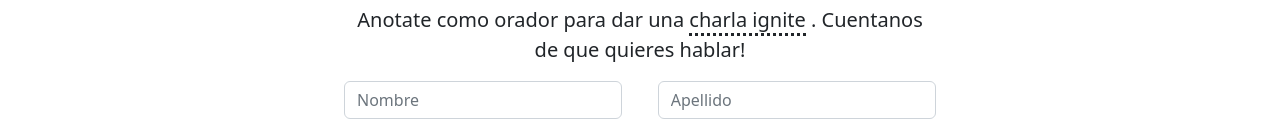
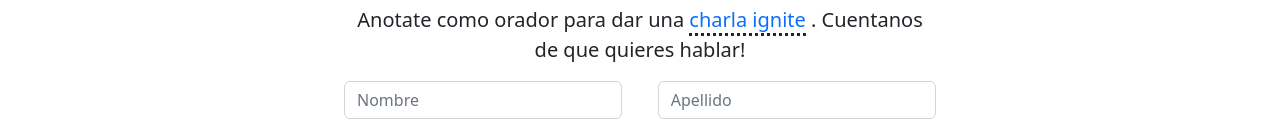
Before and after one commit to GonzaloZafferano/TrabajoPracticoIntegradorCodoACodo, a plain HTML site: page index.html in a window 1280 px wide. Shown: the part 2832-2953 px from the top of the page. Drawn offline with nearby package versions, Linux system fonts and the light colour scheme.

Commit message:
TP integrador

```diff
--- a/index.html
+++ b/index.html
@@ -215,7 +215,7 @@
         <section>
             <div class="w-50 w-300 m-auto p-4">
                 <h2 class="text-uppercase fs-6 text-center text-secondary">Conviertete en un <span class="d-block fs-1 text-dark">orador</span></h2>
-                <p class="fs-5 fs-custom2 text-dark text-center">Anotate como orador para dar una <span class="underline-dotted border-dark">charla ignite</span> . Cuentanos de que quieres hablar!</p>
+                <p class="fs-5 fs-custom2 text-dark text-center">Anotate como orador para dar una <a class="underline-dotted text-decoration-none border-dark">charla ignite</a> . Cuentanos de que quieres hablar!</p>
                 <form class="flex-wrap" action="">
                     <div class="d-flex d-custom justify-content-between">
                         <input class="form-control d-inline-block" type="text" placeholder="Nombre">
```
